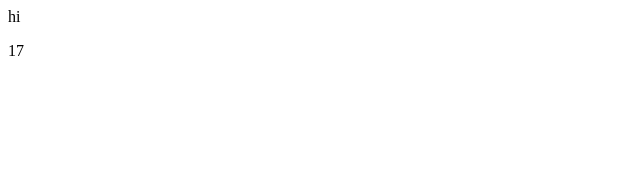
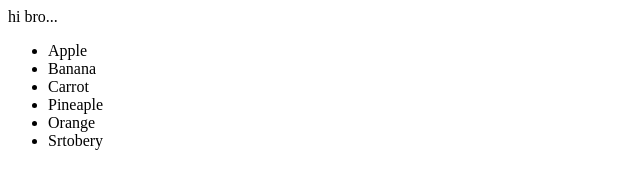
Before and after one commit to mehedi6463/js_course, a plain HTML site: page index.html in a window 1280 px wide. Shown: the whole page, without its empty margins (0-640 px from the left). Drawn offline with Linux system fonts and the light colour scheme.

Commit message:
work on array.js

```diff
--- a/index.html
+++ b/index.html
@@ -6,13 +6,14 @@
     <title>JavaScript Statement</title>
 </head>
 <body>
-    hi<br>
-    <p id="demo2"></p>
-    <p id="demo33"></p>
+    hi bro...<br>
+    <p id="demo"></p>
         <!-- <button type="button" id="function" onclick="myFunction1()">what is this</button> -->
     <!-- <p id="demo">js</p> -->
-    <script src="./js/test.js"></script>
-    <script src="./js/testtwo.js">
+    <script src="./js/array.js"></script>
+    <!-- <script src="./js/test.js"></script> -->
+    <!-- <script src="./js/test.js"></script> -->
+    <!-- <script src="./js/testtwo.js"> -->
 
 
     </script>
--- a/js/array.js
+++ b/js/array.js
@@ -0,0 +1,54 @@
+//basic array declaration
+const cars=["BMW","Volvo","Rols Royal","Toyota","Corola"];
+
+// document.getElementById("arrays").innerHTML=car.toString();
+// document.getElementById("arrays").innerHTML=car.length;
+// console.log(car[2]);
+
+//call last array element
+// console.log(cars.length);
+
+//for loop
+// for (i = 0; i < cars.length; i++) {
+//     // console.log(cars[i]);
+// }
+
+
+//For loop display
+// const fruits=["Apple","Banana","Carrot","Pineaple","Orange"];
+// let fuLen= fruits.length;
+// let headIng="<h2>This is our fruits list:</h2>"
+//  let htmlCode ="<ol>";
+//  for (let i = 0; i < fuLen; i++) {
+// //   console.log(fruits[i]);
+//    htmlCode +="<li>"+ fruits[i] +"</li>";
+//  }
+//  htmlCode +="</ol>";
+// document.getElementById("demo").innerHTML = headIng + htmlCode;
+
+
+// const fruit = ["Banana", "Orange", "Apple", "Mango"];
+// let fLen = fruit.length;
+
+// let text = "<ul>";
+// for (let i = 0; i < fLen; i++) {
+//   text += "<li>" + fruit[i] + "</li>";
+// }
+// text += "</ul>";
+
+// document.getElementById("arrays").innerHTML = text;
+
+//foreach lopp- recomended fro array
+const fruits=["Apple","Banana","Carrot","Pineaple","Orange", "Srtobery"];
+// fruits.push="Lemon";
+console.log(fruits);
+
+function fruitFun(params) {
+    htmlCode +="<li>" + params + "</li>";
+}
+
+let htmlCode="<ul>";
+fruits.forEach(fruitFun);
+htmlCode +="</ul>";
+
+document.getElementById("demo").innerHTML=htmlCode;
```
Also changed, not shown: js/object.js (added).
